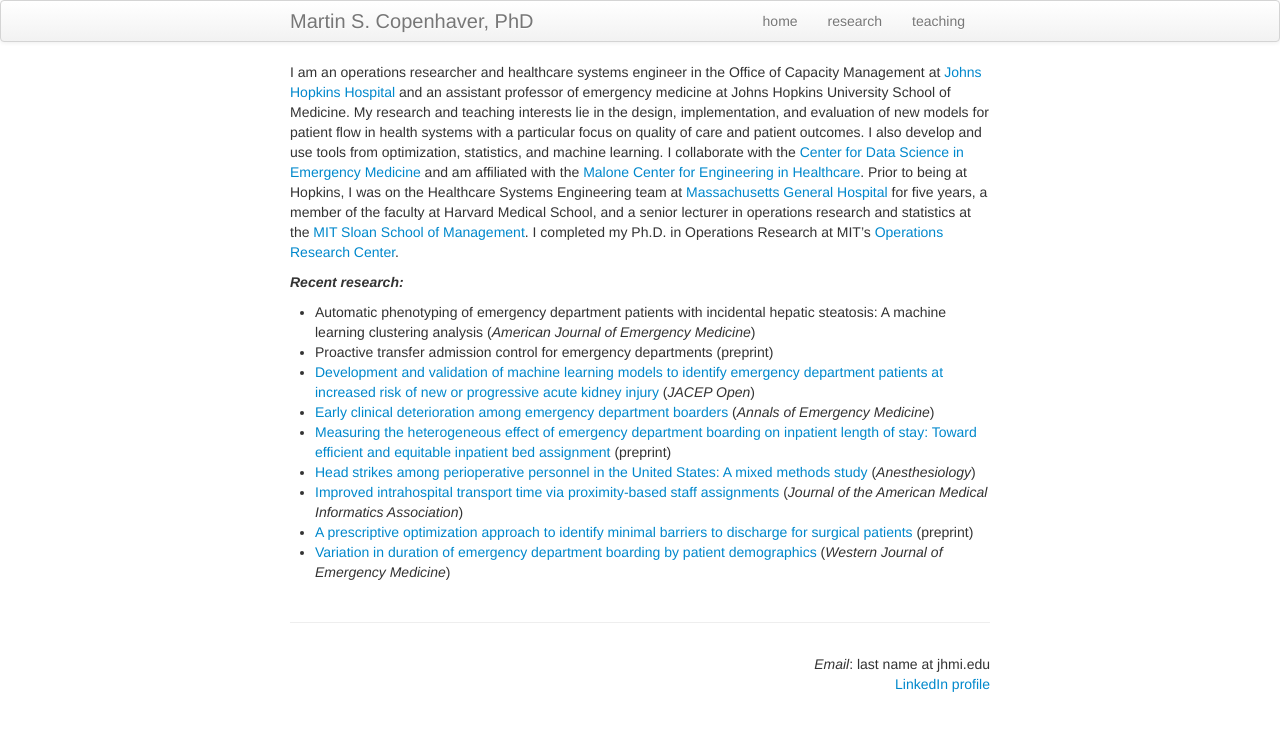
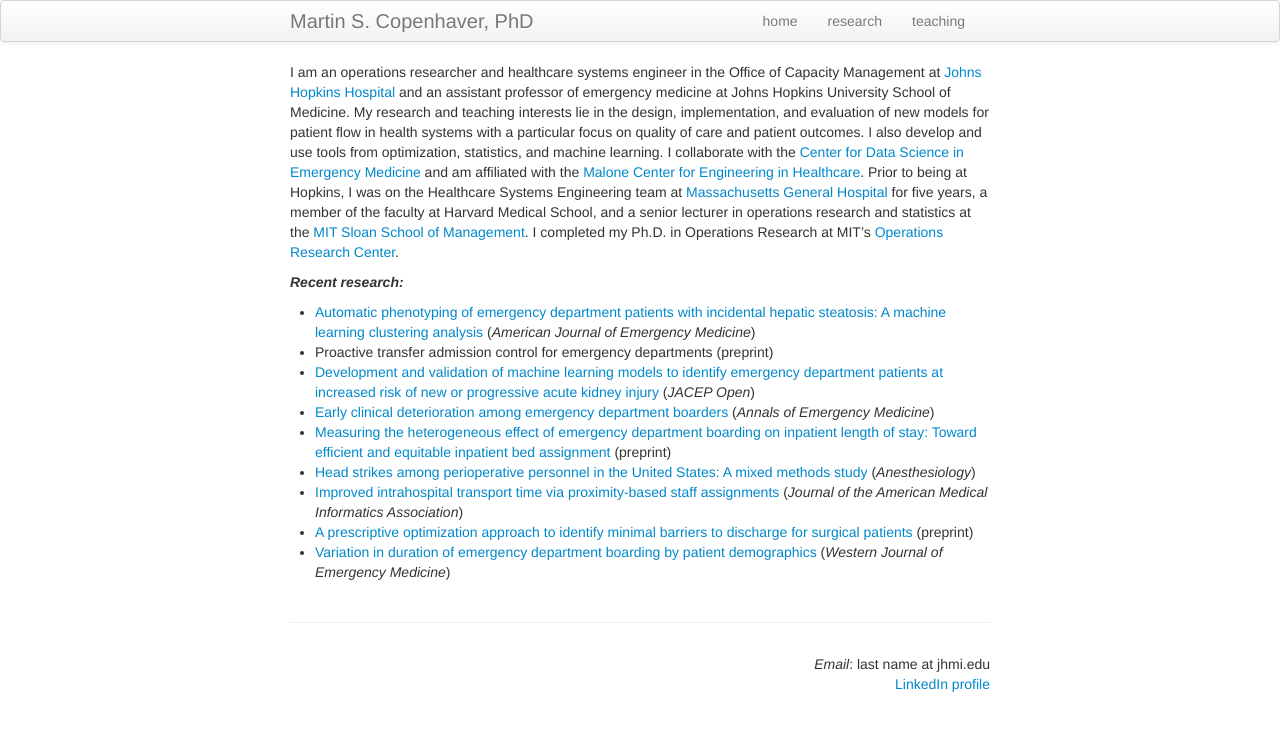
Before and after one commit to martincopenhaver/martincopenhaver.github.io, a Jekyll site: the page built from index.md, in a window 1280 px wide. Shown: the top 731 px of the page. Built offline with Jekyll 4.4.1, drawn with Linux system fonts in a browser that asks for light colours; part of the change alters nothing that is shown.

```diff
--- a/index.md
+++ b/index.md
@@ -13,7 +13,7 @@ redirect_from:
 I am an operations researcher and healthcare systems engineer in the Office of Capacity Management at [Johns Hopkins Hospital](https://www.hopkinsmedicine.org/the-johns-hopkins-hospital) and an assistant professor of emergency medicine at Johns Hopkins University School of Medicine. My research and teaching interests lie in the design, implementation, and evaluation of new models for patient flow in health systems with a particular focus on quality of care and patient outcomes. I also develop and use tools from optimization, statistics, and machine learning. I collaborate with the [Center for Data Science in Emergency Medicine](https://cdem.jh.edu) and am affiliated with the [Malone Center for Engineering in Healthcare](https://malonecenter.jhu.edu/). Prior to being at Hopkins, I was on the Healthcare Systems Engineering team at [Massachusetts General Hospital](http://www.massgeneral.org/) for five years, a member of the faculty at Harvard Medical School, and a senior lecturer in operations research and statistics at the [MIT Sloan School of Management](http://sloan.mit.edu/). I completed my Ph.D. in Operations Research at MIT's [Operations Research Center](http://orc.mit.edu/).
 
 ##### _Recent research:_
-* Automatic phenotyping of emergency department patients with incidental hepatic steatosis: A machine learning clustering analysis (_American Journal of Emergency Medicine_)
+* [Automatic phenotyping of emergency department patients with incidental hepatic steatosis: A machine learning clustering analysis](https://www.sciencedirect.com/science/article/abs/pii/S0735675726002561) (_American Journal of Emergency Medicine_)
 * Proactive transfer admission control for emergency departments (preprint)
 * [Development and validation of machine learning models to identify emergency department patients at increased risk of new or progressive acute kidney injury](https://www.jacepopen.com/article/S2688-1152(26)00072-X/fulltext) (_JACEP Open_)
 * [Early clinical deterioration among emergency department boarders](https://www.annemergmed.com/article/S0196-0644(26)00071-5/fulltext) (_Annals of Emergency Medicine_)
```
